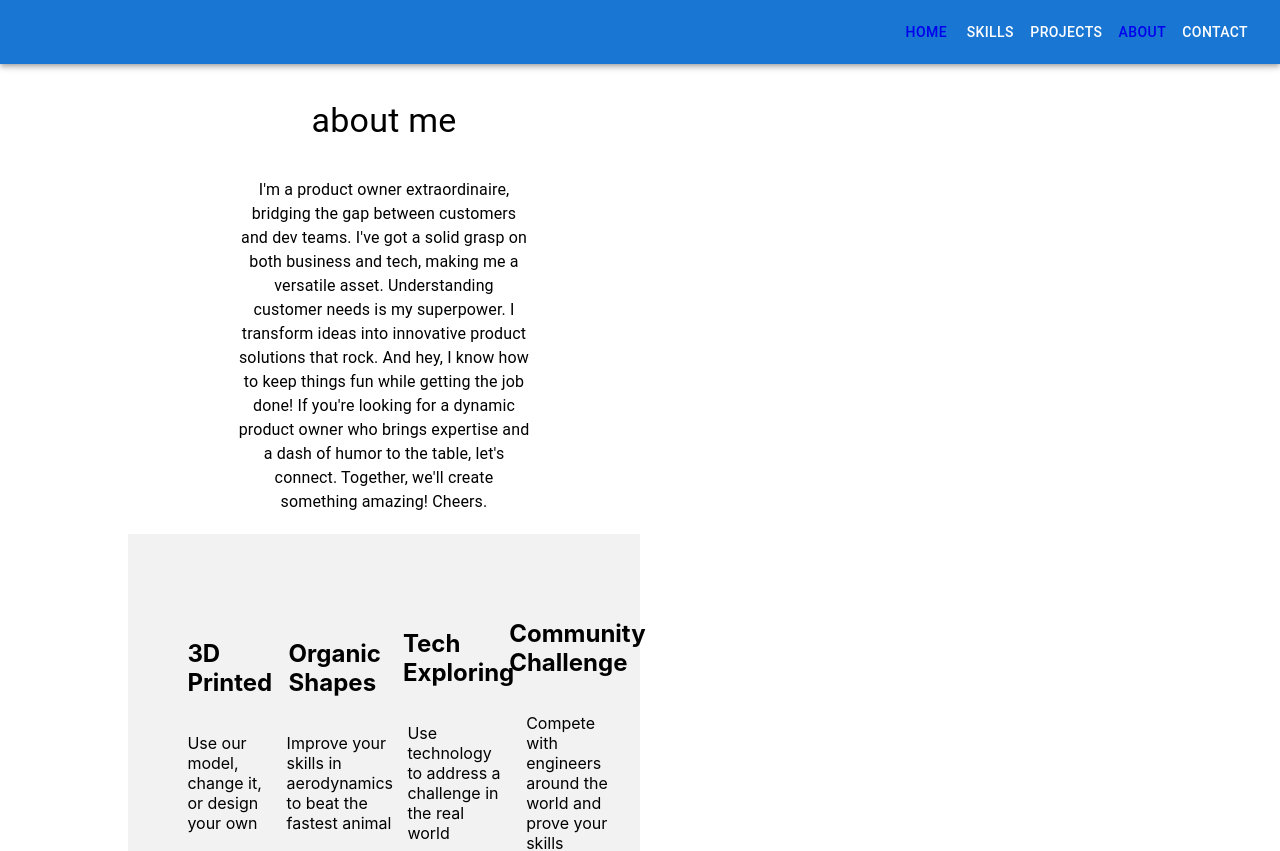
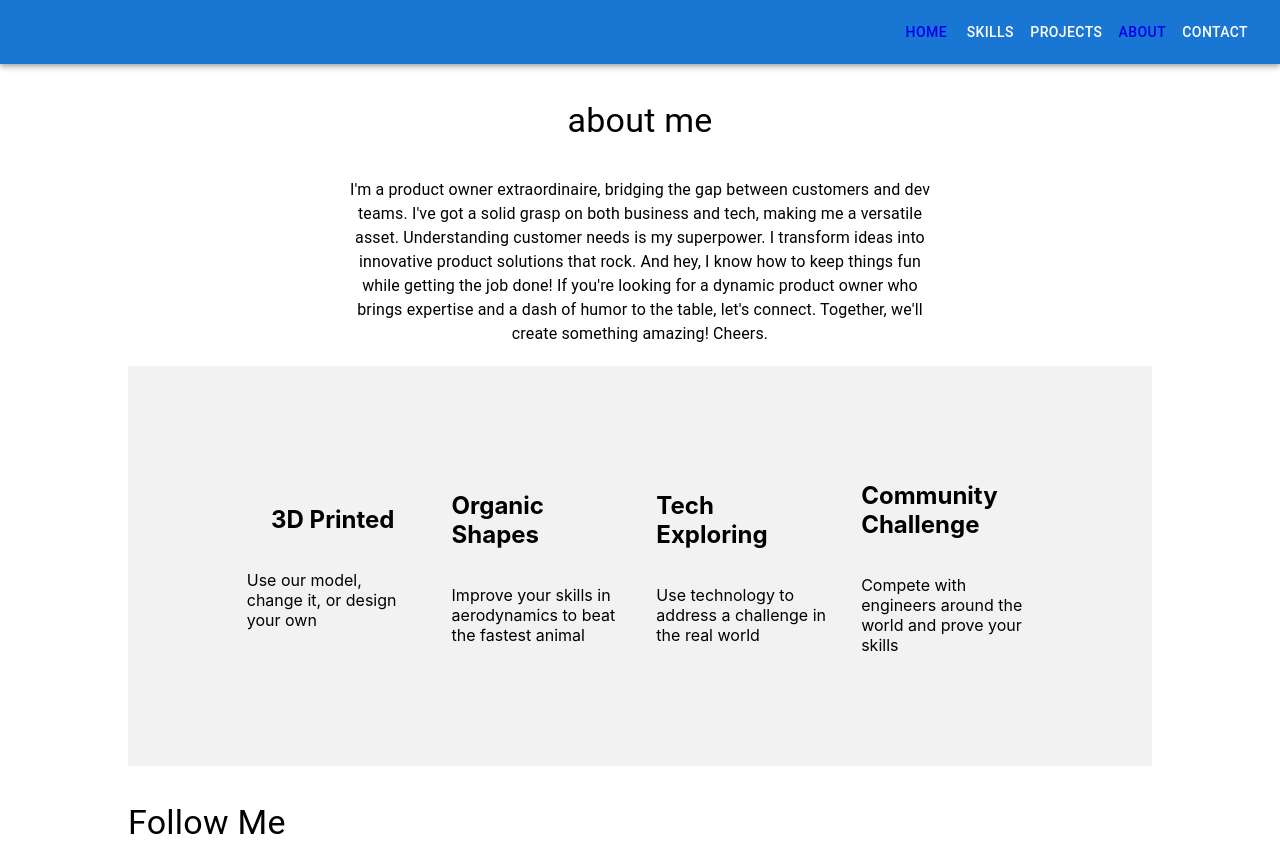
Before and after one commit to joelmoliveira/AboutMeWebsite, a React (Create React App) app: page /about in a window 1280 px wide. Shown: the top 851 px of the page. Built offline with nearby package versions, Linux system fonts and the light colour scheme.

Commit message:
more progress in the about page

```diff
--- a/src/components/AboutMe/AboutMe.js
+++ b/src/components/AboutMe/AboutMe.js
@@ -13,7 +13,7 @@ const { aboutMe } = ContentEnglish
 const AboutMe = () => {
   return (
     <Grid container sx={{ maxWidth: "80%", margin: "0 auto" }}>
-      <Grid item xs={12} md={6}>
+      <Grid item xs={12} md={12}>
         <TextComponent title={aboutMe.title} centered={true} />
         <TextComponent text={aboutMe.text} centered={true} />
         <FourBox />
```
